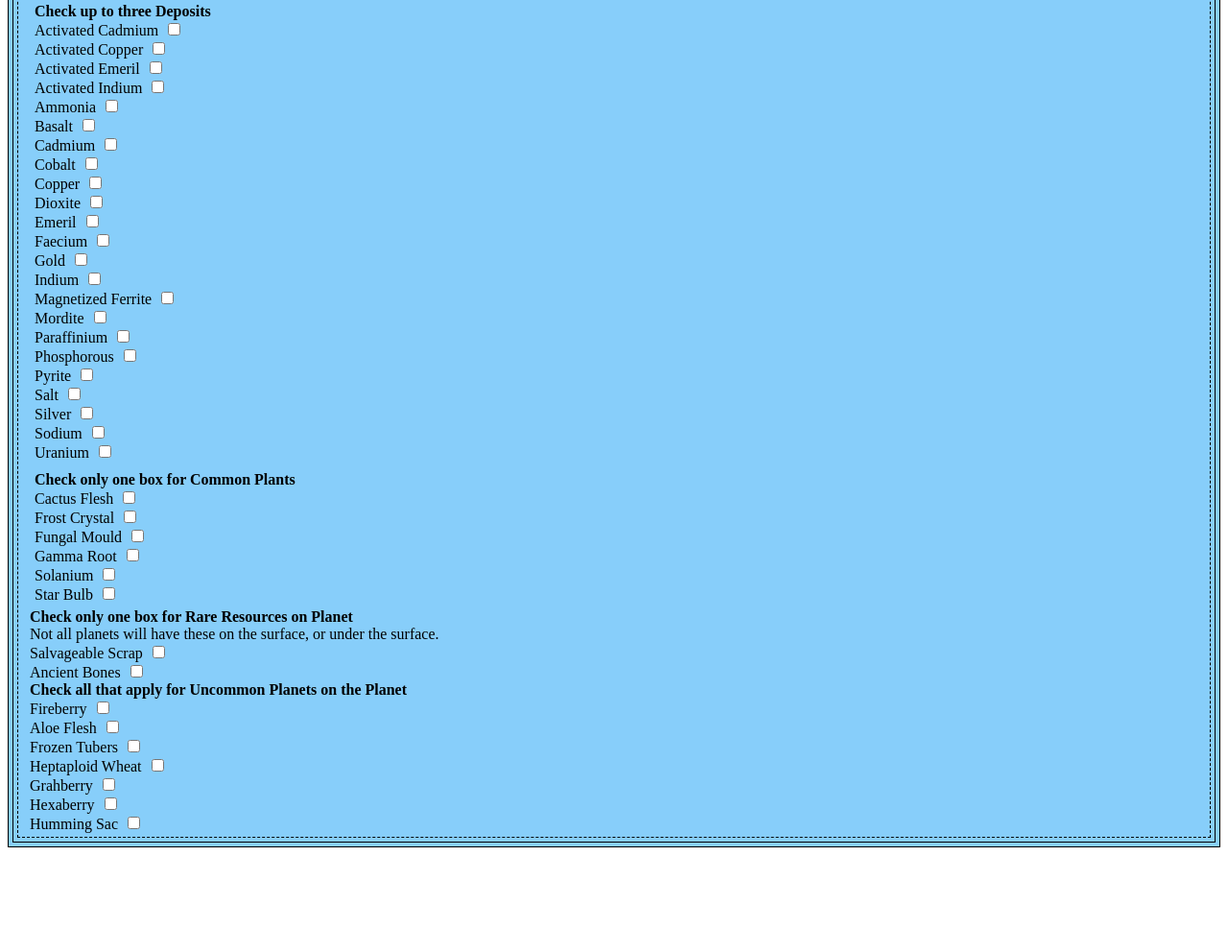
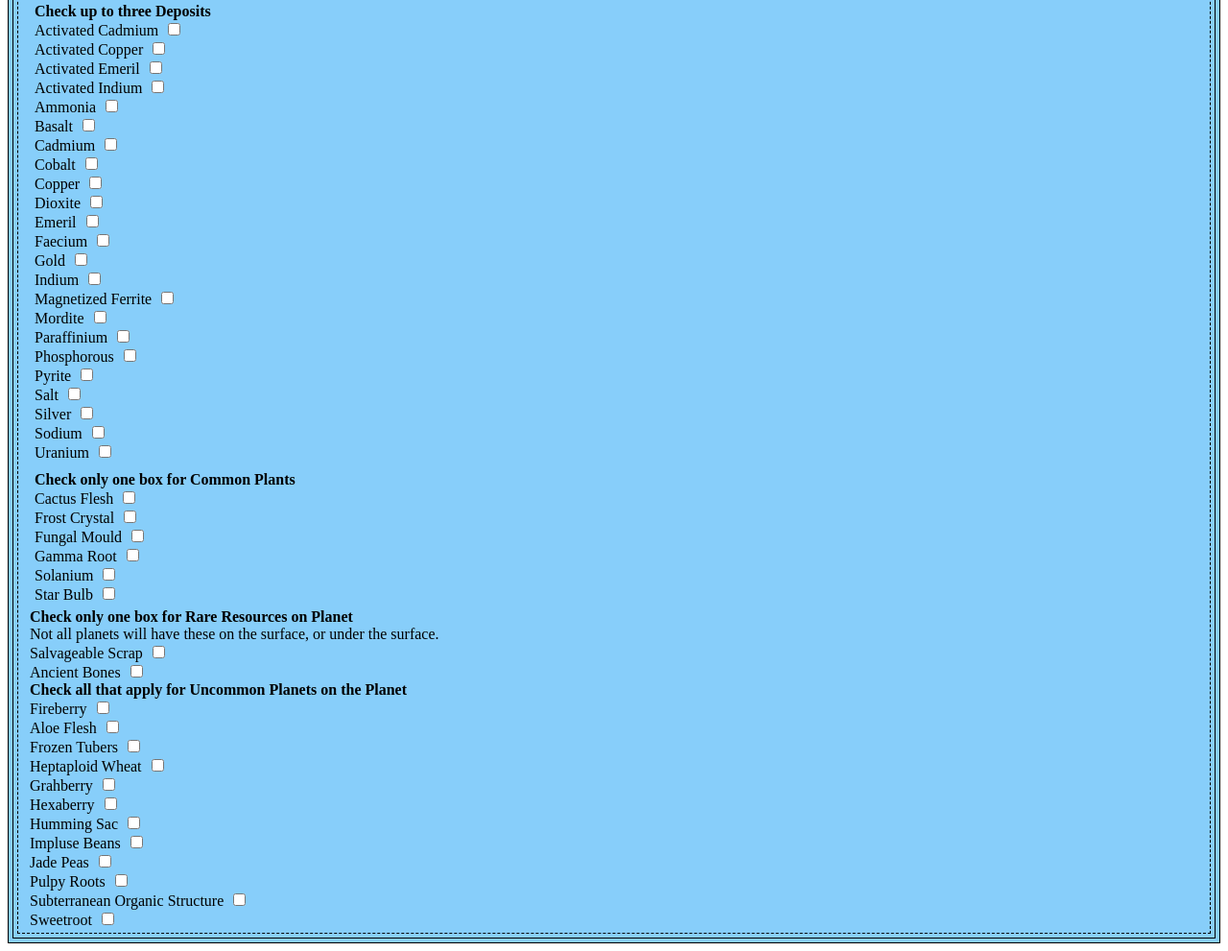
Before and after one commit to sgtkdragon/NoMansSkyDiscovery, a plain HTML site: page index.html in a window 1280 px wide. Shown: the part 719-1710 px from the top of the page at 96% size. Before the commit the page ends 1610 px from the top, so only its background shows below. Drawn offline with Linux system fonts and the light colour scheme.

Commit message:
Update index.html

```diff
--- a/index.html
+++ b/index.html
@@ -526,6 +526,26 @@
                                     <label>Humming Sac</label>
                                     <input type="checkbox" value="">
                                 </div>
+                                <div>
+                                    <label>Impluse Beans</label>
+                                    <input type="checkbox" value="">
+                                </div>
+                                <div>
+                                    <label>Jade Peas</label>
+                                    <input type="checkbox" value="">
+                                </div>
+                                <div>
+                                    <label>Pulpy Roots</label>
+                                    <input type="checkbox" value="">
+                                </div>
+                                <div>
+                                    <label>Subterranean Organic Structure</label>
+                                    <input type="checkbox" value="">
+                                </div>
+                                <div>
+                                    <label>Sweetroot</label>
+                                    <input type="checkbox" value="">
+                                </div>
                             </div>
                         </div>
                     </div>
```
